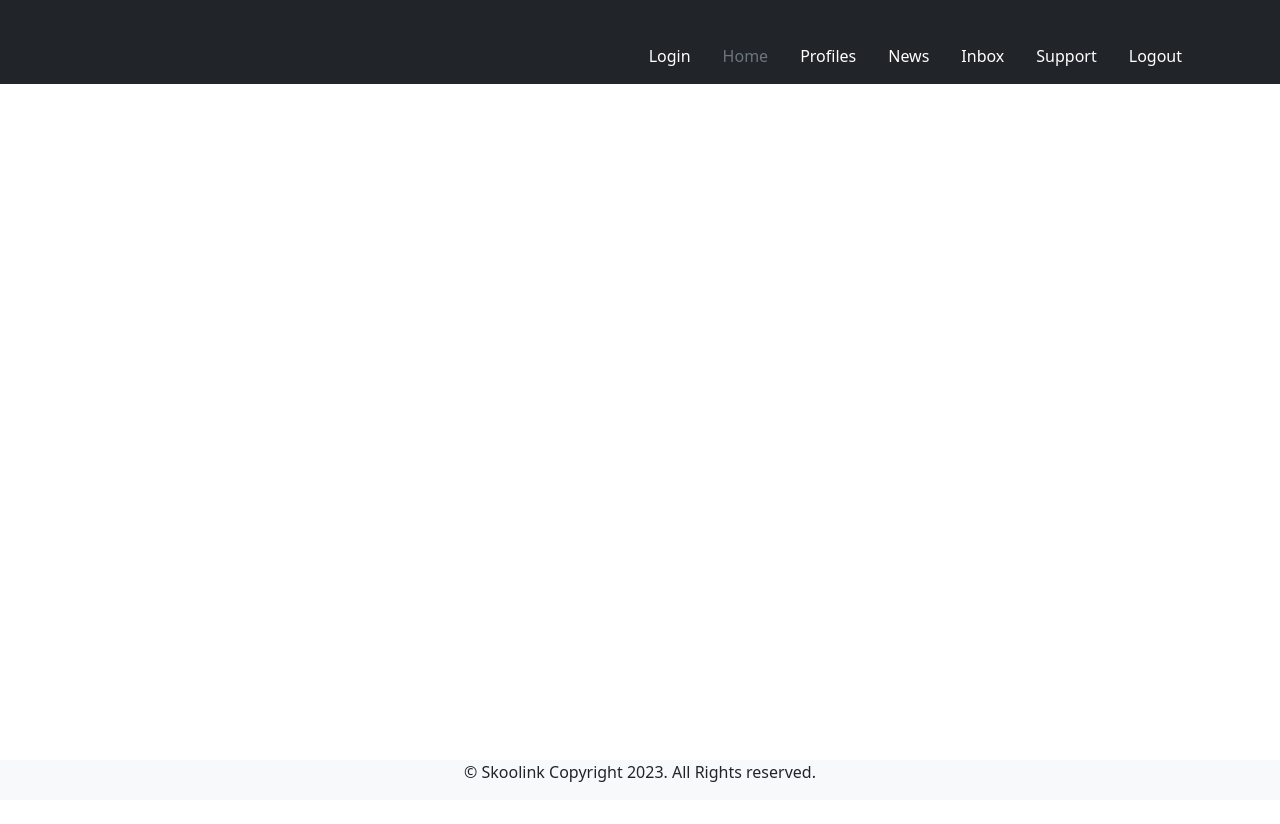
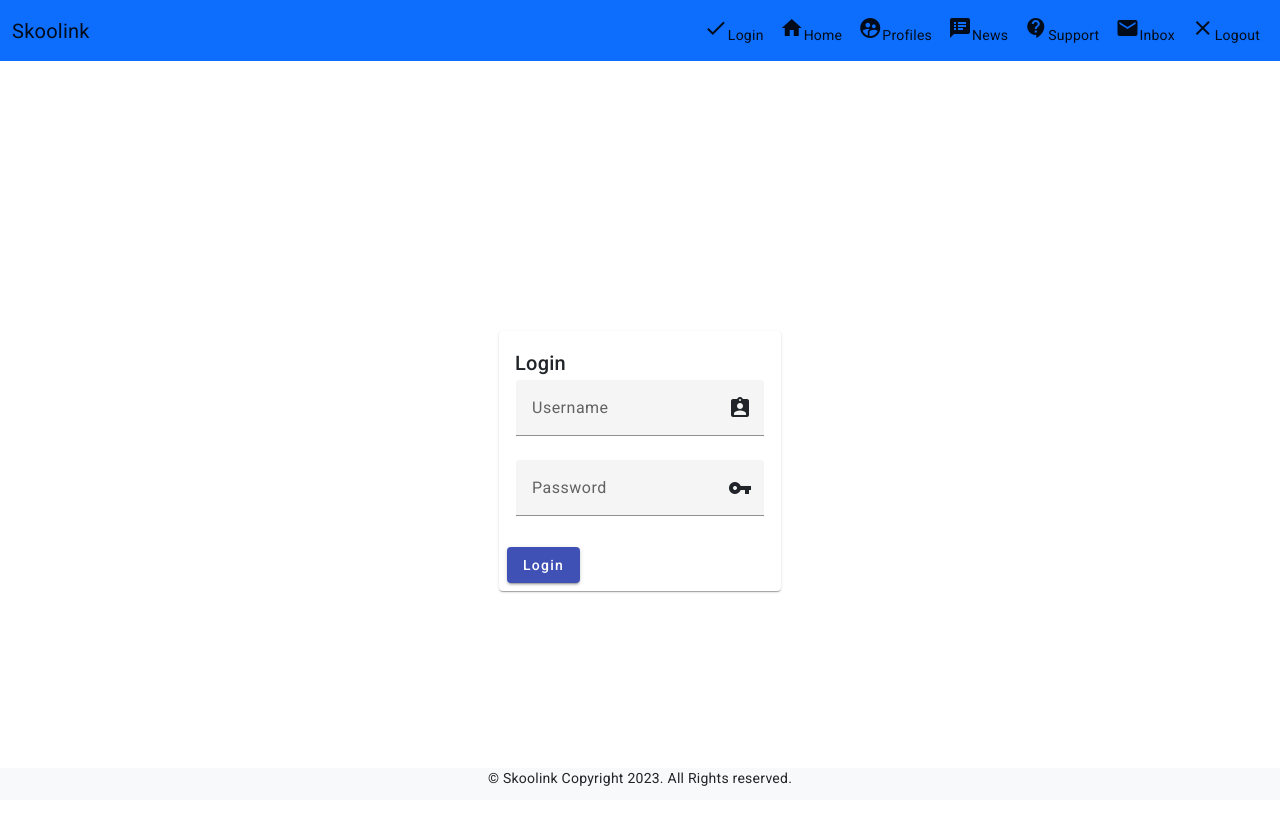
Before and after one commit to Vidatheboss/SkooLink-App-Frontend, an Angular app: page /login in a window 1280 px wide. Before the commit this address led to /. Shown: the top 824 px of the page. Before the commit the page ends 800 px from the top, so only its background shows below. Built offline with nearby package versions, Linux system fonts and the light colour scheme.

Commit message:
Created login page, routes, and header

```diff
--- a/angular.json
+++ b/angular.json
@@ -25,6 +25,7 @@
               "src/assets"
             ],
             "styles": [
+              "@angular/material/prebuilt-themes/indigo-pink.css",
               "./node_modules/bootstrap/dist/css/bootstrap.css",
               "./node_modules/@fortawesome/fontawesome-free/css/all.css",
               "./node_modules/bootstrap-icons/font/bootstrap-icons.css",
@@ -90,6 +91,7 @@
               "src/assets"
             ],
             "styles": [
+              "@angular/material/prebuilt-themes/indigo-pink.css",
               "src/styles.css"
             ],
             "scripts": []
--- a/package.json
+++ b/package.json
@@ -11,17 +11,23 @@
   "private": true,
   "dependencies": {
     "@angular/animations": "^15.1.0",
+    "@angular/cdk": "^15.2.1",
     "@angular/common": "^15.1.0",
     "@angular/compiler": "^15.1.0",
     "@angular/core": "^15.1.0",
+    "@angular/flex-layout": "^5.0.0-beta.14",
     "@angular/forms": "^15.1.0",
+    "@angular/material": "^15.2.1",
+    "@angular/material-moment-adapter": "^15.2.1",
     "@angular/platform-browser": "^15.1.0",
     "@angular/platform-browser-dynamic": "^15.1.0",
     "@angular/router": "^15.1.0",
     "@fortawesome/fontawesome-free": "^6.3.0",
     "bootstrap": "^5.2.3",
     "bootstrap-icons": "^1.10.3",
+    "hammerjs": "^2.0.8",
     "rxjs": "~7.8.0",
+    "rxjs-compat": "^6.6.7",
     "tslib": "^2.3.0",
     "zone.js": "~0.12.0"
   },
--- a/src/app/app-routing.module.ts
+++ b/src/app/app-routing.module.ts
@@ -1,7 +1,19 @@
 import { NgModule } from '@angular/core';
 import { RouterModule, Routes } from '@angular/router';
 
-const routes: Routes = [];
+import { HomeComponent } from './pages/home/home.component';
+import { LoginComponent } from './pages/login/login.component';
+import { ProfilesComponent } from './pages/profiles/profiles.component';
+import { SignupComponent } from './pages/signup/signup.component';
+
+
+const routes: Routes = [
+  { path:'home', component: HomeComponent },
+  { path:'login', component: LoginComponent },
+  { path:'profiles', component: ProfilesComponent },
+  { path:'signup', component: SignupComponent },
+  { path:'', redirectTo: 'login', pathMatch: 'full' }
+];
 
 @NgModule({
   imports: [RouterModule.forRoot(routes)],
--- a/src/app/pages/login/login.component.css
+++ b/src/app/pages/login/login.component.css
@@ -0,0 +1,6 @@
+.main-div {
+    height: 100vh;
+    display: flex;
+    justify-content: center;
+    align-items: center;
+}
--- a/src/app/pages/login/login.component.html
+++ b/src/app/pages/login/login.component.html
@@ -1 +1,33 @@
-<p>login works!</p>
+<div class="main-div">
+    <mat-card class="example-card">
+        <mat-card-header>
+            <mat-card-title>Login</mat-card-title>
+        </mat-card-header>
+        <mat-card-content>
+            <form class="example-form">
+                <table class="example-full-width" cellspacing="0">
+                    <tr>
+                        <td>
+                            <mat-form-field class="example-full-width">
+                                <mat-icon matSuffix>assignment_ind</mat-icon>
+                                <input matInput placeholder="Username" [(ngModel)]="username" name="username" required>
+                            </mat-form-field>
+                        </td>
+                    </tr>
+                    <tr>
+                        <td>
+                            <mat-form-field class="example-full-width">
+                                <mat-icon matSuffix>vpn_key</mat-icon>
+                                <input matInput placeholder="Password" [(ngModel)]="password" type="password" name="password" required>
+                            </mat-form-field>
+                        </td>
+                    </tr>
+                </table>
+            </form>
+
+        </mat-card-content>
+        <mat-card-actions>
+            <button mat-raised-button (click)="login()" color="primary">Login</button>
+        </mat-card-actions>
+    </mat-card>
+</div>
--- a/src/app/pages/login/login.component.ts
+++ b/src/app/pages/login/login.component.ts
@@ -1,10 +1,24 @@
-import { Component } from '@angular/core';
+import { Component, OnInit } from '@angular/core';
+
+import { Router } from '@angular/router';
+import { MatDialog } from '@angular/material/dialog';
 
 @Component({
   selector: 'app-login',
   templateUrl: './login.component.html',
   styleUrls: ['./login.component.css']
 })
-export class LoginComponent {
+export class LoginComponent implements OnInit {
 
+  constructor(private router: Router) { }
+
+  username: string | undefined;
+  password: string | undefined;
+
+  ngOnInit() {
+  }
+
+  login(): void {
+
+  }
 }
--- a/src/app/partials/header/header.component.html
+++ b/src/app/partials/header/header.component.html
@@ -1,57 +1,33 @@
-<header>
-  <div class="px-3 py-2 text-bg-dark">
-    <div class="container">
-      <div class="d-flex flex-wrap align-items-center justify-content-center justify-content-lg-start">
-        <a href="/" class="d-flex align-items-center my-2 my-lg-0 me-lg-auto text-white text-decoration-none">
-          <svg class="bi me-2" width="40" height="32" role="img" aria-label="Bootstrap"><use xlink:href="#bootstrap"/></svg>
-        </a>
-
-        <ul class="nav col-12 col-lg-auto my-2 justify-content-center my-md-0 text-small">
-          <li>
-            <a href="#" class="nav-link text-white">
-              <svg class="bi d-block mx-auto mb-1" width="24" height="24"><use xlink:href="#people-circle"/></svg>
-              Login
-            </a>
+<nav class="navbar bg-primary navbar-expand-lg bg-body-tertiary">
+  <div class="container-fluid">
+    <a class="navbar-brand" href="#">Skoolink</a>
+    <button class="navbar-toggler" type="button" data-bs-toggle="collapse" data-bs-target="#navbarSupportedContent" aria-controls="navbarSupportedContent" aria-expanded="false" aria-label="Toggle navigation">
+      <span class="navbar-toggler-icon"></span>
+    </button>
+    <div class="collapse navbar-collapse" id="navbarSupportedContent">
+      <ul class="navbar-nav ms-auto ml-auto mb-2 mb-lg-0">
+        <li class="nav-item">
+          <a class="nav-link active" aria-current="page" href="login"><mat-icon>check</mat-icon>Login</a>
         </li>
-          <li>
-            <a href="#" class="nav-link text-secondary">
-<!--              <i class="bi bi-house d-block mb-1"></i><i class="fa-regular fa-house-blank"></i>-->
-              <svg class="bi d-block mx-auto mb-1" width="24" height="24"><use xlink:href="#home"/></svg>
-              Home
-            </a>
+        <li class="nav-item">
+          <a class="nav-link active" aria-current="page" href="home"><mat-icon>home</mat-icon>Home</a>
         </li>
-          <li>
-            <a href="#" class="nav-link text-white">
-              <svg class="bi d-block mx-auto mb-1" width="24" height="24"><use xlink:href="#speedometer2"/></svg>
-              Profiles
-            </a>
+        <li class="nav-item">
+          <a class="nav-link active" aria-current="page" href="profiles"><mat-icon>supervised_user_circle</mat-icon>Profiles</a>
         </li>
-          <li>
-            <a href="#" class="nav-link text-white">
-              <svg class="bi d-block mx-auto mb-1" width="24" height="24"><use xlink:href="#table"/></svg>
-              News
-            </a>
+        <li class="nav-item">
+          <a class="nav-link active" aria-current="page" href="news"><mat-icon>speaker_notes</mat-icon>News</a>
         </li>
-          <li>
-            <a href="#" class="nav-link text-white">
-              <svg class="bi d-block mx-auto mb-1" width="24" height="24"><use xlink:href="#grid"/></svg>
-              Inbox
-            </a>
+        <li class="nav-item">
+          <a class="nav-link active" aria-current="page" href="support"><mat-icon>contact_support</mat-icon>Support</a>
         </li>
-          <li>
-            <a href="#" class="nav-link text-white">
-              <svg class="bi d-block mx-auto mb-1" width="24" height="24"><use xlink:href="#people-circle"/></svg>
-              Support
-            </a>
+        <li class="nav-item">
+          <a class="nav-link active" aria-current="page" href="inbox"><mat-icon>mail</mat-icon>Inbox</a>
         </li>
-          <li>
-            <a href="#" class="nav-link text-white">
-              <svg class="bi d-block mx-auto mb-1" width="24" height="24"><use xlink:href="#people-circle"/></svg>
-              Logout
-            </a>
+        <li class="nav-item">
+          <a class="nav-link active" aria-current="page" href="logout"><mat-icon>close</mat-icon>Logout</a>
         </li>
       </ul>
     </div>
   </div>
-  </div>
-</header>
+</nav>
--- a/src/index.html
+++ b/src/index.html
@@ -6,8 +6,13 @@
   <base href="/">
   <meta name="viewport" content="width=device-width, initial-scale=1">
   <link rel="icon" type="image/x-icon" href="favicon.ico">
+  <link href="https://cdn.jsdelivr.net/npm/bootstrap@5.0.2/dist/css/bootstrap.min.css" rel="stylesheet" integrity="sha384-EVSTQN3/azprG1Anm3QDgpJLIm9Nao0Yz1ztcQTwFspd3yD65VohhpuuCOmLASjC" crossorigin="anonymous">
+  <script src="https://cdn.jsdelivr.net/npm/bootstrap@5.0.2/dist/js/bootstrap.bundle.min.js" integrity="sha384-MrcW6ZMFYlzcLA8Nl+NtUVF0sA7MsXsP1UyJoMp4YLEuNSfAP+JcXn/tWtIaxVXM" crossorigin="anonymous"></script>
+  <link rel="preconnect" href="https://fonts.gstatic.com">
+  <link href="https://fonts.googleapis.com/css2?family=Roboto:wght@300;400;500&display=swap" rel="stylesheet">
+  <link href="https://fonts.googleapis.com/icon?family=Material+Icons" rel="stylesheet">
 </head>
-<body>
+<body class="mat-typography">
   <app-root></app-root>
 </body>
 </html>
--- a/src/main.ts
+++ b/src/main.ts
@@ -1,5 +1,5 @@
 import { platformBrowserDynamic } from '@angular/platform-browser-dynamic';
-
+import 'hammerjs';
 import { AppModule } from './app/app.module';
 
 
--- a/src/styles.css
+++ b/src/styles.css
@@ -1 +1,3 @@
-/* You can add global styles to this file, and also import other style files */
+@import '~@angular/material/prebuilt-themes/indigo-pink.css';
+html, body { height: 100%; }
+body { margin: 0; font-family: Roboto, "Helvetica Neue", sans-serif; }
```
Also changed, not shown: src/app/app.module.ts (+28 -2 lines), 1 other file (tests, documents, lock files or other folders). Lines whose indentation alone changed are shown as unchanged.
